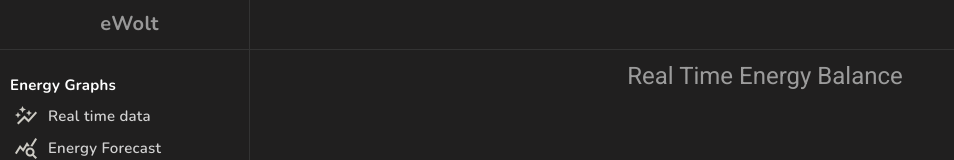
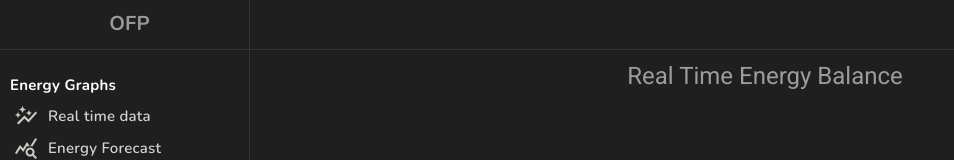
Before and after one commit to ZsoltDemeter/OFP-admin, an Angular app: page / in a window 1280 px wide. Shown: the top 160 px of the page, without its empty margins (0-954 px from the left). Built offline with nearby package versions, Linux system fonts and the light colour scheme; no server answers.

Commit message:
changed logo

```diff
--- a/src/app/components/sidebar/sidebar.component.html
+++ b/src/app/components/sidebar/sidebar.component.html
@@ -1,6 +1,6 @@
 <div class="sidebar">
     <div class="top">
-        <a routerLink="/"><span class="logo">eWolt</span></a>
+        <a routerLink="/"><span class="logo">OFP</span></a>
         <!-- <a routerLink="/"><img src="./assets/logo.png" class="logo"></a> -->
     </div>
 
```
